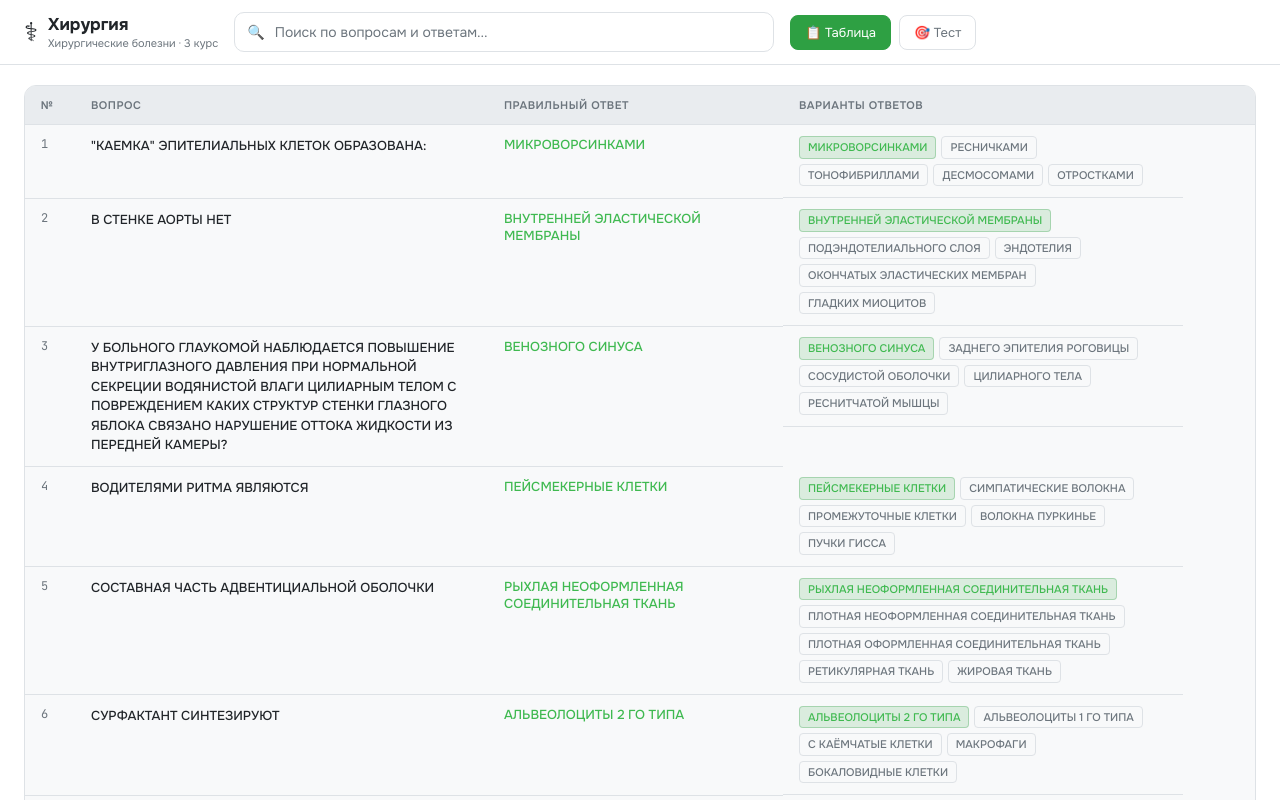
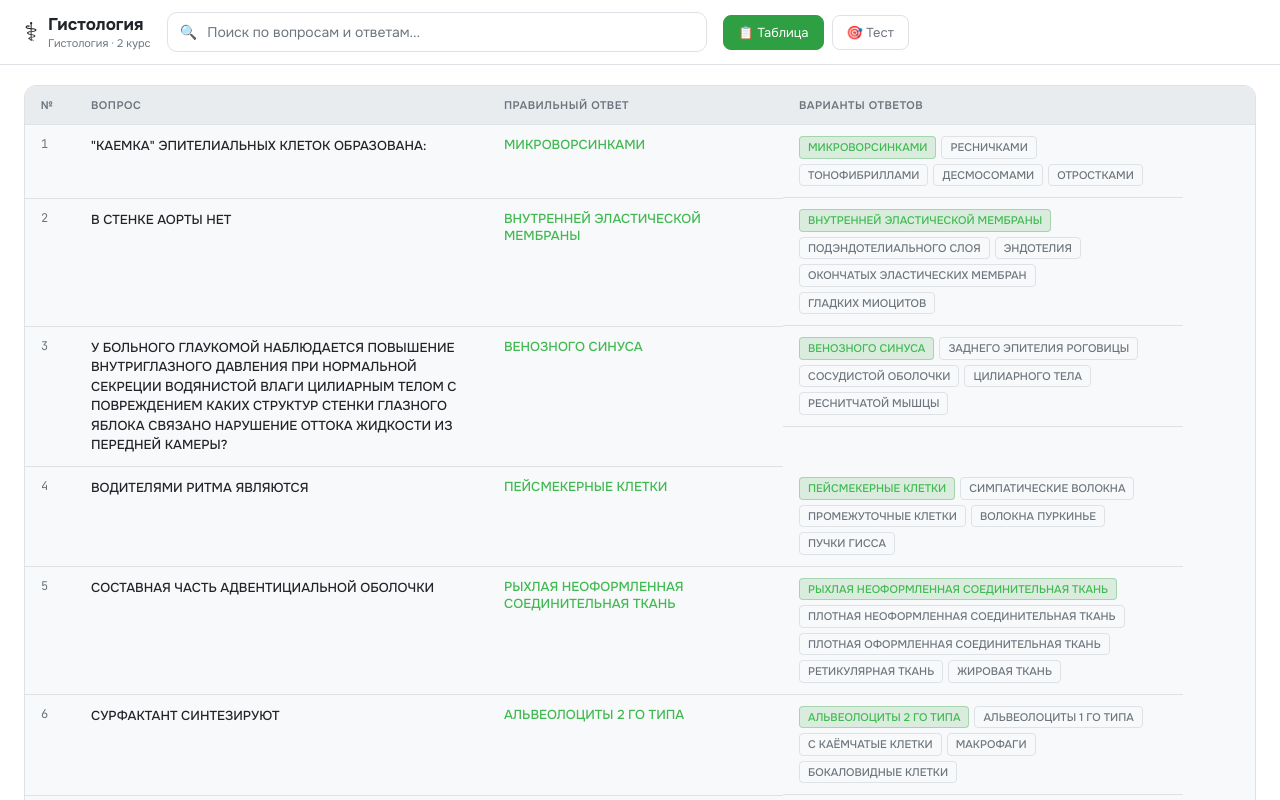
Before and after one commit to Diyorbek-2010/Dizzy, a React (Create React App) app: page / in a window 1280 px wide. Shown: the top 800 px of the page. Built offline with nearby package versions, Linux system fonts and the light colour scheme.

Commit message:
Update App.jsx

```diff
--- a/src/App.jsx
+++ b/src/App.jsx
@@ -81,8 +81,8 @@ export default function App() {
           <div className="logo">
             <span className="logo-icon">⚕</span>
             <div>
-              <h1>Хирургия</h1>
-              <p>Хирургические болезни · 3 курс</p>
+              <h1>Гистология</h1>
+              <p>Гистология · 2 курс</p>
             </div>
           </div>
 
@@ -215,7 +215,7 @@ export default function App() {
           </div>
         )}
 
-        {view==="quiz" && quizDone && (
+        {view === "quiz" && quizDone && (
           <div className="quiz-done">
             <div className="result-card">
               <div className="result-icon">{score>=16?"🏆":score>=12?"👍":score>=8?"📚":"💪"}</div>
```
